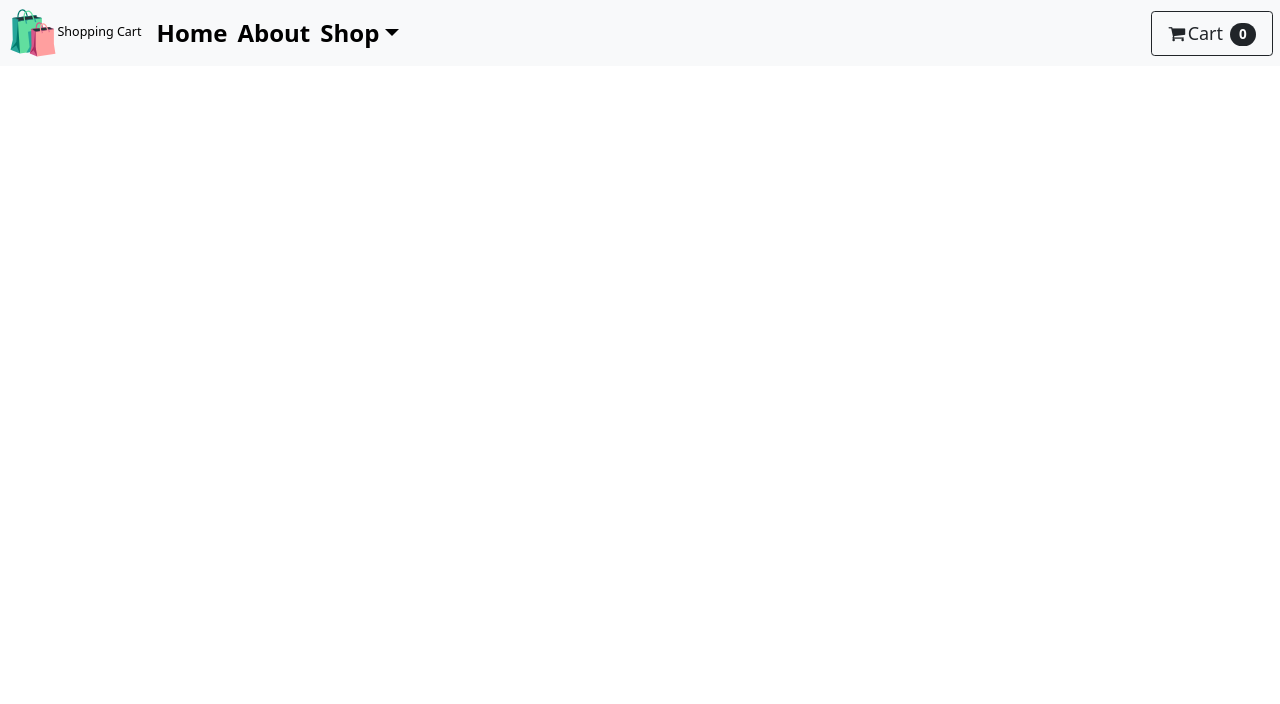
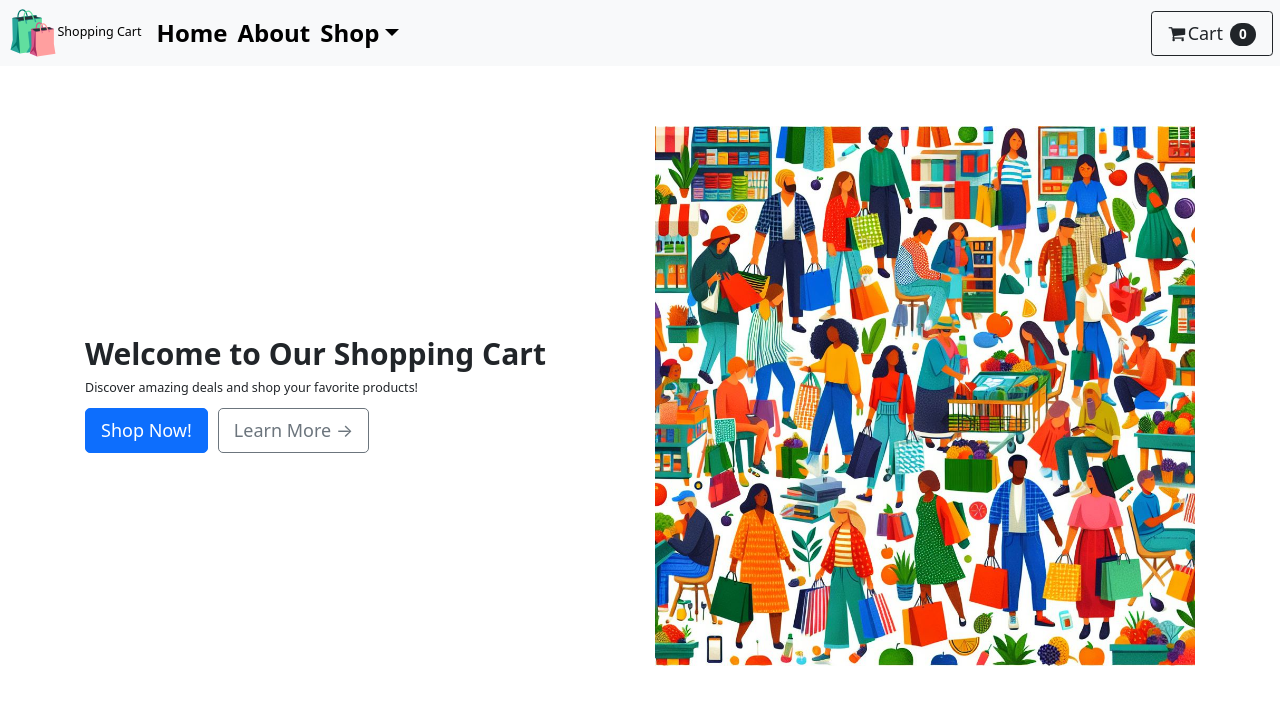
Before and after one commit to RakeshV0498/react-shopping-cart-task, a React (Vite) app: page / in a window 1280 px wide. Shown: the top 704 px of the page. Built offline with nearby package versions, Linux system fonts and the light colour scheme.

Commit message:
Added Hero Section and Hero  Image

```diff
--- a/src/App.jsx
+++ b/src/App.jsx
@@ -7,7 +7,12 @@
 function App() {
   const [count, setCount] = useState(0); // Define state for the count
 
-  return <Navbar counter={count} />; // Pass the count as a prop to Navbar
+  return (
+    <>
+      <Navbar counter={count} />
+      <Herosection />
+    </>
+  );
 }
 
 function Navbar({ counter }) {
@@ -100,4 +105,45 @@
   );
 }
 
+function Herosection() {
+  return (
+    <div className="container col-xxl-8 px-4 py-5">
+      <div className="row flex-lg-row-reverse align-items-center g-5 py-5">
+        <div className="col-10 col-sm-8 col-lg-6">
+          <img
+            src="./public/Hero img.jpeg"
+            className="d-block mx-lg-auto img-fluid"
+            alt="Multiple People Shopping Illustration"
+            width="700"
+            height="500"
+            loading="lazy"
+          />
+        </div>
+        <div className="col-lg-6">
+          <h1 className="display-5 fw-bold lh-1 mb-3">
+            Welcome to Our Shopping Cart
+          </h1>
+          <p className="lead">
+            Discover amazing deals and shop your favorite products!
+          </p>
+          <div className="d-grid gap-2 d-md-flex justify-content-md-start">
+            <button
+              type="button"
+              className="btn btn-primary btn-lg px-4 me-md-2"
+            >
+              Shop Now!
+            </button>
+            <button
+              type="button"
+              className="btn btn-outline-secondary btn-lg px-4"
+            >
+              Learn More &rarr;
+            </button>
+          </div>
+        </div>
+      </div>
+    </div>
+  );
+}
+
 export default App;
```
Also changed, not shown: public/Hero img.jpeg (added).
